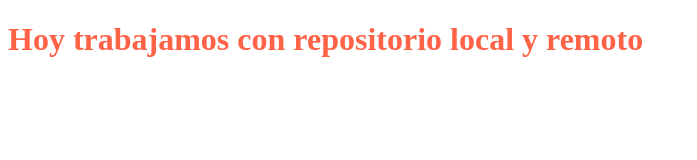
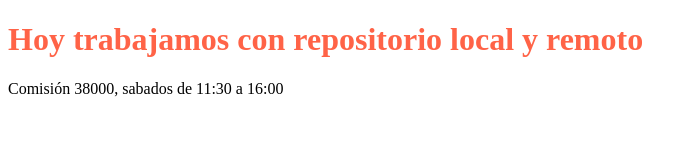
Before and after one commit to AlexSantiago20/comisi-n-dise-oweb, a plain HTML site: page index.html in a window 1280 px wide. Shown: the whole page, without its empty margins (0-697 px from the left). Drawn offline with Linux system fonts and the light colour scheme.

Commit message:
agregamos p

```diff
--- a/index.html
+++ b/index.html
@@ -10,6 +10,7 @@
 <body>
 
     <h1>Hoy trabajamos con repositorio local y remoto</h1>
+    <p>Comisión 38000, sabados de 11:30 a 16:00</p>
 
 </body>
 </html>
```
